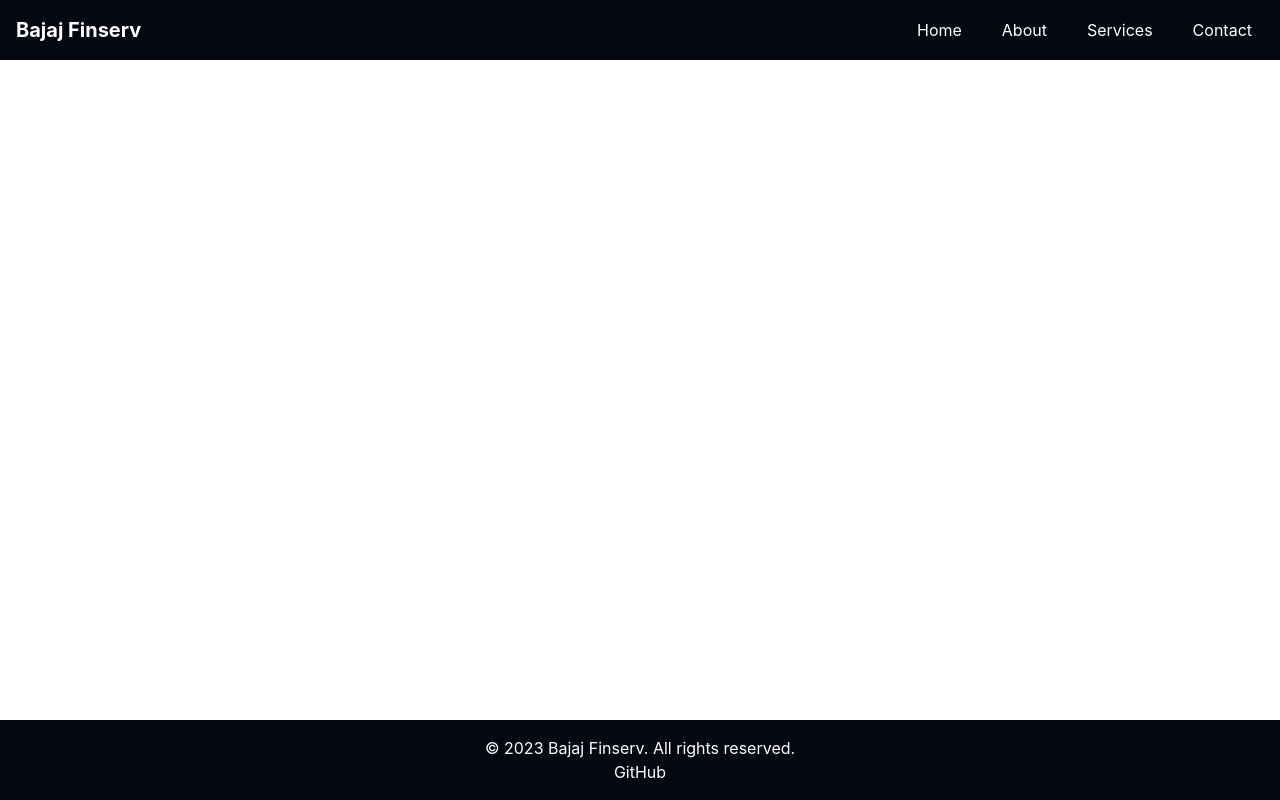
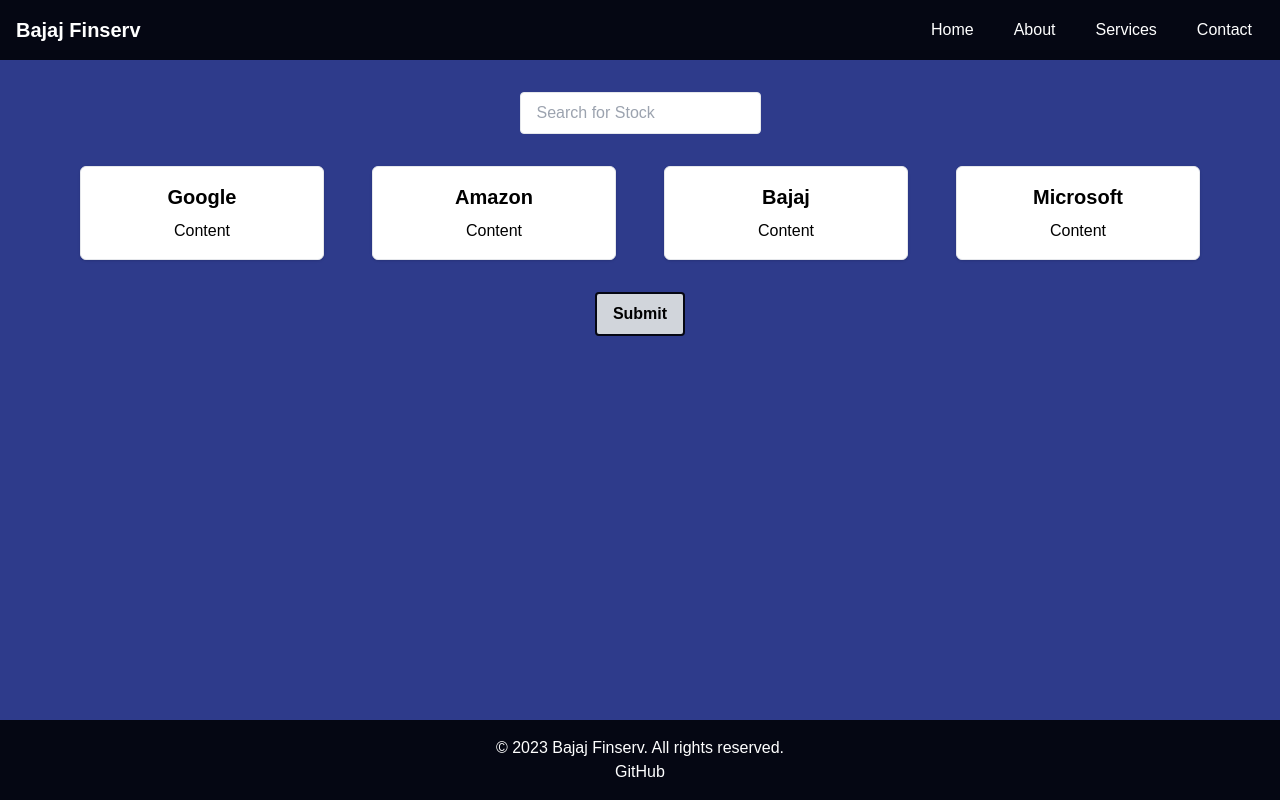
Before and after one commit to hackrx40/PS4-Deep_Bug_Divers, a React (Create React App) app: page / in a window 1280 px wide. Built offline with nearby package versions, Linux system fonts and the light colour scheme.

Commit message:
Homepage added

```diff
--- a/public/index.html
+++ b/public/index.html
@@ -10,34 +10,11 @@
       content="Web site created using create-react-app"
     />
     <link rel="apple-touch-icon" href="%PUBLIC_URL%/logo192.png" />
-    <!--
-      manifest.json provides metadata used when your web app is installed on a
-      user's mobile device or desktop. See https://developers.google.com/web/fundamentals/web-app-manifest/
-    -->
     <link rel="manifest" href="%PUBLIC_URL%/manifest.json" />
-    <!--
-      Notice the use of %PUBLIC_URL% in the tags above.
-      It will be replaced with the URL of the `public` folder during the build.
-      Only files inside the `public` folder can be referenced from the HTML.
-
-      Unlike "/favicon.ico" or "favicon.ico", "%PUBLIC_URL%/favicon.ico" will
-      work correctly both with client-side routing and a non-root public URL.
-      Learn how to configure a non-root public URL by running `npm run build`.
-    -->
-    <title>React App</title>
+    <title>Bajaj Finserv</title>
   </head>
   <body>
     <noscript>You need to enable JavaScript to run this app.</noscript>
     <div id="root"></div>
-    <!--
-      This HTML file is a template.
-      If you open it directly in the browser, you will see an empty page.
-
-      You can add webfonts, meta tags, or analytics to this file.
-      The build step will place the bundled scripts into the <body> tag.
-
-      To begin the development, run `npm start` or `yarn start`.
-      To create a production bundle, use `npm run build` or `yarn build`.
-    -->
   </body>
 </html>
--- a/src/App.js
+++ b/src/App.js
@@ -1,14 +1,14 @@
-import Navbar from './component/Navbar'
-import Footer from './component/Footer';
-import './App.css';
+import Navbar from "./component/Navbar";
+import HomePage from "./component/HomePage";
+import Footer from "./component/Footer";
+import "./App.css";
 
 function App() {
   return (
     <div className="App">
-      <Navbar/>
-
-      <Footer/>
-
+      <Navbar />
+      <HomePage />
+      <Footer />
     </div>
   );
 }
--- a/src/component/Footer.jsx
+++ b/src/component/Footer.jsx
@@ -8,15 +8,16 @@
         <p>
           <a
             target="_blank"
-            href="https://github.com/HackRx-4-0/Stock_Frontend" rel="noreferrer"
+            href="https://github.com/HackRx-4-0/Stock_Frontend"
+            rel="noreferrer"
           >
             <i class="fa fa-github"></i>
           </a>
           <a
-            href="https://github.com/your-github-username"
+            href="https://github.com/HackRx-4-0/Stock_Frontend"
             target="_blank"
             rel="noopener noreferrer"
-            className="text-white hover:underline"
+            className="text-white"
           >
             GitHub
           </a>
--- a/src/component/HomePage.jsx
+++ b/src/component/HomePage.jsx
@@ -0,0 +1,103 @@
+import React, { useState } from "react";
+
+const cardsData = [
+  {
+    id: 1,
+    title: "Google",
+    content: "Content",
+  },
+  {
+    id: 2,
+    title: "Amazon",
+    content: "Content",
+  },
+  {
+    id: 3,
+    title: "Bajaj",
+    content: "Content",
+  },
+  {
+    id: 4,
+    title: "Microsoft",
+    content: "Content",
+  },
+  // Add more cards as needed
+];
+
+const HomePage = () => {
+  const [selectedCards, setSelectedCards] = useState([]);
+  const [searchQuery, setSearchQuery] = useState("");
+
+  const toggleCardSelection = (cardId) => {
+    setSelectedCards((prevSelected) => {
+      if (prevSelected.includes(cardId)) {
+        // Card is already selected, unselect it
+        return prevSelected.filter((id) => id !== cardId);
+      } else {
+        // Card is not selected, select it
+        return [...prevSelected, cardId];
+      }
+    });
+  };
+
+  const isCardSelected = (cardId) => selectedCards.includes(cardId);
+  const filteredCards = cardsData.filter((card) =>
+    card.title.toLowerCase().includes(searchQuery.toLowerCase())
+  );
+
+  return (
+    <div className="container mx-auto py-8 px-20">
+      <div className="mb-8">
+        <input
+          type="text"
+          className="px-4 py-2 rounded border"
+          placeholder="Search for Stock"
+          value={searchQuery}
+          onChange={(e) => setSearchQuery(e.target.value)}
+        />
+      </div>
+      <div className="grid grid-cols-1 sm:grid-cols-2 md:grid-cols-4 gap-12">
+        {filteredCards.map((card) => (
+          <div
+            key={card.id}
+            className={`bg-white p-4 shadow rounded-md transition duration-300 ${
+              isCardSelected(card.id) ? "border-2 border-black" : "border"
+            }`}
+            onClick={() => toggleCardSelection(card.id)}
+          >
+            {isCardSelected(card.id) && (
+              <div className="absolute">
+                <svg
+                  className="w-4 h-4 mr-2 text-blue-500"
+                  fill="none"
+                  stroke="currentColor"
+                  viewBox="0 0 24 24"
+                  xmlns="http://www.w3.org/2000/svg"
+                >
+                  <path
+                    strokeLinecap="round"
+                    strokeLinejoin="round"
+                    strokeWidth="5"
+                    d="M5 13l4 4L19 7"
+                  />
+                </svg>
+              </div>
+            )}
+            <h2 className="text-xl font-bold mb-2">{card.title}</h2>
+            <p>{card.content}</p>
+          </div>
+        ))}
+      </div>
+      <div className="mt-8">
+        <button
+          className="bg-gray-300 px-4 py-2 rounded border-2 font-semibold border-[#050713] hover:bg-[#050713] hover:text-white"
+          onClick={() => console.log("Selected Cards:", selectedCards)}
+        >
+          Submit
+        </button>
+      </div>
+    </div>
+  );
+};
+
+export default HomePage;
--- a/src/component/Navbar.jsx
+++ b/src/component/Navbar.jsx
@@ -8,7 +8,7 @@
         <ul className="flex space-x-4">
           <li>
             <a
-              href="asdf"
+              href="./"
               className="text-white hover:bg-gray-700 px-3 py-2 rounded"
             >
               Home
@@ -16,7 +16,7 @@
           </li>
           <li>
             <a
-              href="asdf"
+              href="./"
               className="text-white hover:bg-gray-700 px-3 py-2 rounded"
             >
               About
@@ -24,7 +24,7 @@
           </li>
           <li>
             <a
-              href="afdsa"
+              href="./"
               className="text-white hover:bg-gray-700 px-3 py-2 rounded"
             >
               Services
@@ -32,7 +32,7 @@
           </li>
           <li>
             <a
-              href="adkfj"
+              href="./"
               className="text-white hover:bg-gray-700 px-3 py-2 rounded"
             >
               Contact
--- a/src/index.css
+++ b/src/index.css
@@ -2,7 +2,9 @@
 @tailwind components;
 @tailwind utilities;
 
+@import url('https://fonts.googleapis.com/css2?family=Roboto+Slab&display=swap');
+
 body {
-  background-color: ;
-  font-family: -apple-system, BlinkMacSystemFont, "Segoe UI", "Roboto", "Oxygen";
+  background-color: #2e3b8b;
+  font-family: 'Roboto Slab', sans-serif;
 }
```
